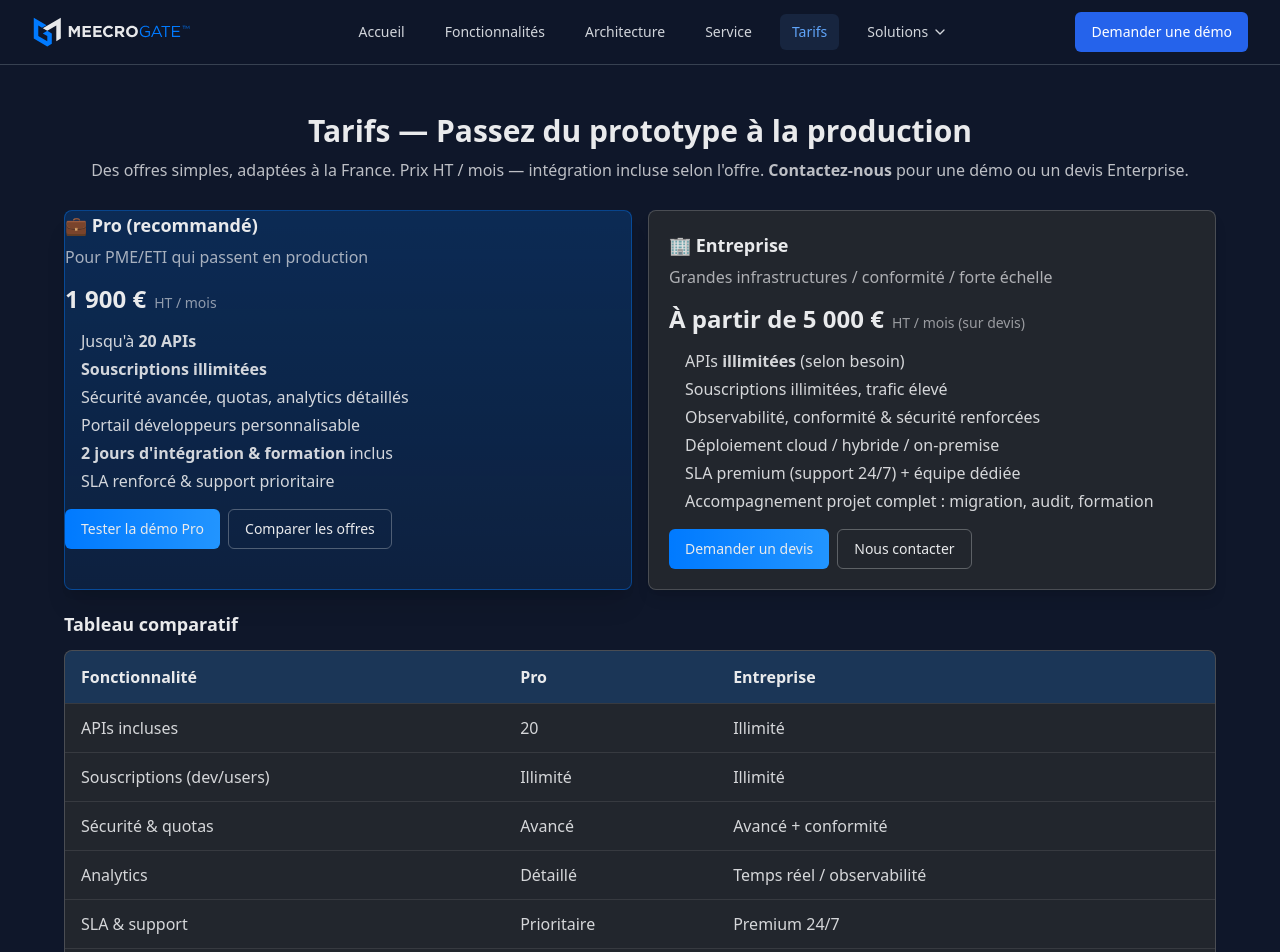
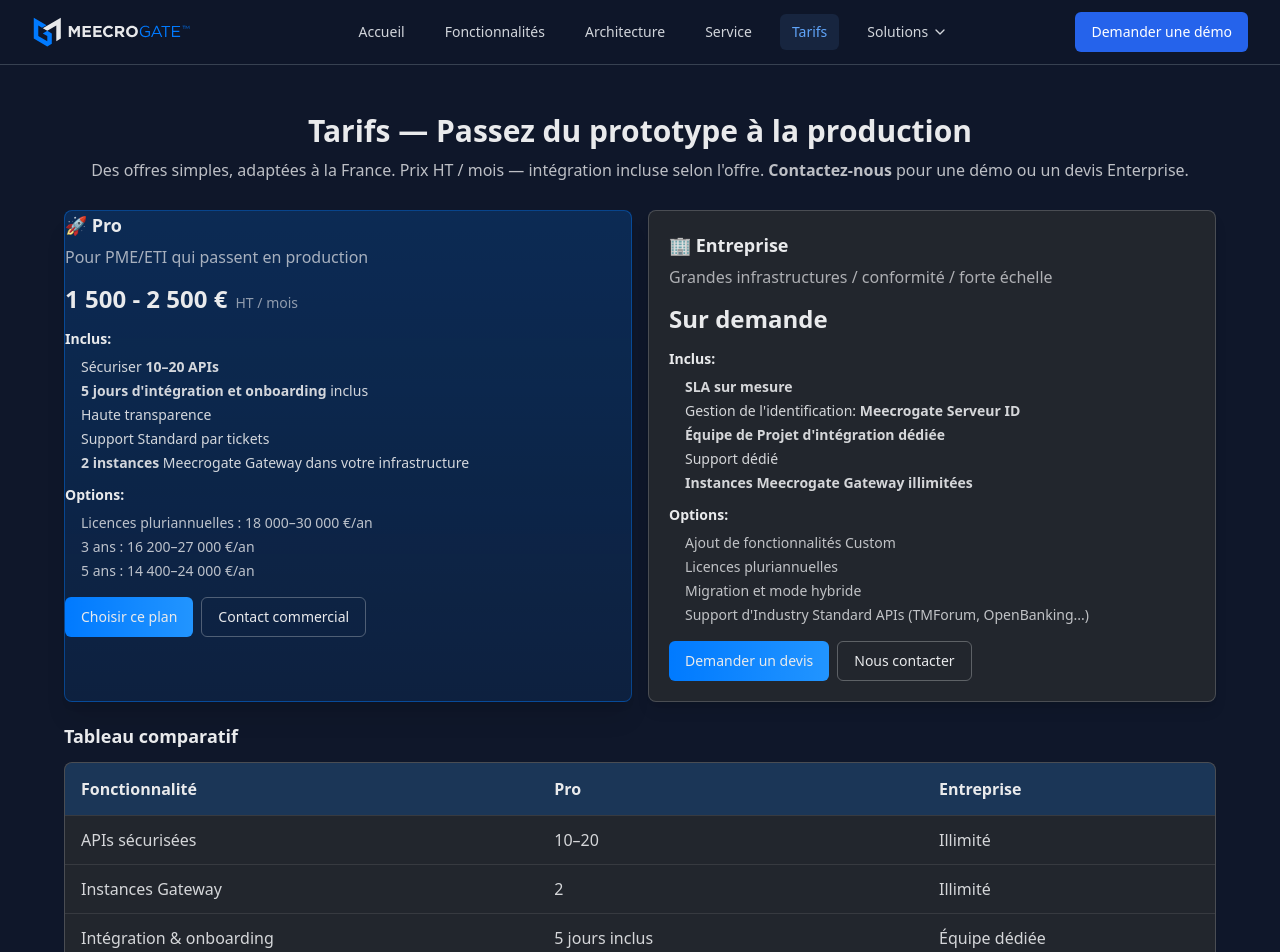
Before and after one commit to meecrogate/meecrogate.github.io, a React (Vite) app: page /pricing in a window 1280 px wide. Shown: the top 952 px of the page. Built offline with nearby package versions, Linux system fonts and the light colour scheme.

Commit message:
Update pricing for Pro and Enterprise

```diff
--- a/src/components/pricing/PricingHero.tsx
+++ b/src/components/pricing/PricingHero.tsx
@@ -29,26 +29,39 @@ const PricingHero = () => {
             aria-labelledby="pro-title"
             className="bg-gradient-to-b from-brand-blue/20 to-brand-blue/10 rounded-lg p-5.5 shadow-xl border border-brand-blue/40"
           >
-            <h2 id="pro-title" className="text-lg font-semibold mb-1.5 text-brand-light">💼 Pro (recommandé)</h2>
+            <h2 id="pro-title" className="text-lg font-semibold mb-1.5 text-brand-light">🚀 Pro</h2>
             <p className="text-brand-light/70 mb-3.5">Pour PME/ETI qui passent en production</p>
             <div className="flex items-baseline gap-2 mb-3.5">
-              <span className="text-2xl font-bold text-brand-light">1 900 €</span>
+              <span className="text-2xl font-bold text-brand-light">1 500 - 2 500 €</span>
               <span className="text-brand-light/60 text-sm">HT / mois</span>
             </div>
-            <ul className="mb-4 ml-4 text-brand-light/90 space-y-1">
-              <li>Jusqu'à <strong>20 APIs</strong></li>
-              <li><strong>Souscriptions illimitées</strong></li>
-              <li>Sécurité avancée, quotas, analytics détaillés</li>
-              <li>Portail développeurs personnalisable</li>
-              <li><strong>2 jours d'intégration & formation</strong> inclus</li>
-              <li>SLA renforcé & support prioritaire</li>
-            </ul>
+
+            <div className="mb-3">
+              <h3 className="text-sm font-semibold text-brand-light mb-2">Inclus:</h3>
+              <ul className="ml-4 text-brand-light/90 space-y-1 text-sm">
+                <li>Sécuriser <strong>10–20 APIs</strong></li>
+                <li><strong>5 jours d'intégration et onboarding</strong> inclus</li>
+                <li>Haute transparence</li>
+                <li>Support Standard par tickets</li>
+                <li><strong>2 instances</strong> Meecrogate Gateway dans votre infrastructure</li>
+              </ul>
+            </div>
+
+            <div className="mb-4">
+              <h3 className="text-sm font-semibold text-brand-light mb-2">Options:</h3>
+              <ul className="ml-4 text-brand-light/80 space-y-1 text-sm">
+                <li>Licences pluriannuelles : 18 000–30 000 €/an</li>
+                <li>3 ans : 16 200–27 000 €/an</li>
+                <li>5 ans : 14 400–24 000 €/an</li>
+              </ul>
+            </div>
+
             <div className="flex gap-2">
               <Button className="bg-gradient-to-r from-brand-blue to-brand-blue/80 hover:from-brand-blue/90 hover:to-brand-blue/70 text-brand-light border-0">
-                Tester la démo Pro
+                Choisir ce plan
               </Button>
               <Button variant="outline" className="border-brand-light/30 bg-transparent text-brand-light hover:bg-brand-light/10">
-                Comparer les offres
+                Contact commercial
               </Button>
             </div>
           </article>
@@ -61,17 +74,30 @@ const PricingHero = () => {
             <h2 id="enterprise-title" className="text-lg font-semibold mb-1.5 text-brand-light">🏢 Entreprise</h2>
             <p className="text-brand-light/70 mb-3.5">Grandes infrastructures / conformité / forte échelle</p>
             <div className="flex items-baseline gap-2 mb-3.5">
-              <span className="text-2xl font-bold text-brand-light">À partir de 5 000 €</span>
-              <span className="text-brand-light/60 text-sm">HT / mois (sur devis)</span>
+              <span className="text-2xl font-bold text-brand-light">Sur demande</span>
             </div>
-            <ul className="mb-4 ml-4 text-brand-light/90 space-y-1">
-              <li>APIs <strong>illimitées</strong> (selon besoin)</li>
-              <li>Souscriptions illimitées, trafic élevé</li>
-              <li>Observabilité, conformité & sécurité renforcées</li>
-              <li>Déploiement cloud / hybride / on-premise</li>
-              <li>SLA premium (support 24/7) + équipe dédiée</li>
-              <li>Accompagnement projet complet : migration, audit, formation</li>
-            </ul>
+
+            <div className="mb-3">
+              <h3 className="text-sm font-semibold text-brand-light mb-2">Inclus:</h3>
+              <ul className="ml-4 text-brand-light/90 space-y-1 text-sm">
+                <li><strong>SLA sur mesure</strong></li>
+                <li>Gestion de l'identification: <strong>Meecrogate Serveur ID</strong></li>
+                <li><strong>Équipe de Projet d'intégration dédiée</strong></li>
+                <li>Support dédié</li>
+                <li><strong>Instances Meecrogate Gateway illimitées</strong></li>
+              </ul>
+            </div>
+
+            <div className="mb-4">
+              <h3 className="text-sm font-semibold text-brand-light mb-2">Options:</h3>
+              <ul className="ml-4 text-brand-light/80 space-y-1 text-sm">
+                <li>Ajout de fonctionnalités Custom</li>
+                <li>Licences pluriannuelles</li>
+                <li>Migration et mode hybride</li>
+                <li>Support d'Industry Standard APIs (TMForum, OpenBanking...)</li>
+              </ul>
+            </div>
+
             <div className="flex gap-2">
               <Button className="bg-gradient-to-r from-brand-blue to-brand-blue/80 hover:from-brand-blue/90 hover:to-brand-blue/70 text-brand-light border-0">
                 Demander un devis
@@ -97,39 +123,39 @@ const PricingHero = () => {
               </thead>
               <tbody className="text-brand-light/90">
                 <tr>
-                  <td className="py-3 px-4 border-t border-brand-light/10">APIs incluses</td>
-                  <td className="py-3 px-4 border-t border-brand-light/10">20</td>
+                  <td className="py-3 px-4 border-t border-brand-light/10">APIs sécurisées</td>
+                  <td className="py-3 px-4 border-t border-brand-light/10">10–20</td>
                   <td className="py-3 px-4 border-t border-brand-light/10">Illimité</td>
                 </tr>
                 <tr>
-                  <td className="py-3 px-4 border-t border-brand-light/10">Souscriptions (dev/users)</td>
-                  <td className="py-3 px-4 border-t border-brand-light/10">Illimité</td>
+                  <td className="py-3 px-4 border-t border-brand-light/10">Instances Gateway</td>
+                  <td className="py-3 px-4 border-t border-brand-light/10">2</td>
                   <td className="py-3 px-4 border-t border-brand-light/10">Illimité</td>
                 </tr>
                 <tr>
-                  <td className="py-3 px-4 border-t border-brand-light/10">Sécurité & quotas</td>
-                  <td className="py-3 px-4 border-t border-brand-light/10">Avancé</td>
-                  <td className="py-3 px-4 border-t border-brand-light/10">Avancé + conformité</td>
+                  <td className="py-3 px-4 border-t border-brand-light/10">Intégration & onboarding</td>
+                  <td className="py-3 px-4 border-t border-brand-light/10">5 jours inclus</td>
+                  <td className="py-3 px-4 border-t border-brand-light/10">Équipe dédiée</td>
                 </tr>
                 <tr>
-                  <td className="py-3 px-4 border-t border-brand-light/10">Analytics</td>
-                  <td className="py-3 px-4 border-t border-brand-light/10">Détaillé</td>
-                  <td className="py-3 px-4 border-t border-brand-light/10">Temps réel / observabilité</td>
+                  <td className="py-3 px-4 border-t border-brand-light/10">Support</td>
+                  <td className="py-3 px-4 border-t border-brand-light/10">Standard par tickets</td>
+                  <td className="py-3 px-4 border-t border-brand-light/10">Support dédié</td>
                 </tr>
                 <tr>
-                  <td className="py-3 px-4 border-t border-brand-light/10">SLA & support</td>
-                  <td className="py-3 px-4 border-t border-brand-light/10">Prioritaire</td>
-                  <td className="py-3 px-4 border-t border-brand-light/10">Premium 24/7</td>
-                </tr>
-                <tr>
-                  <td className="py-3 px-4 border-t border-brand-light/10">Intégration incluse</td>
-                  <td className="py-3 px-4 border-t border-brand-light/10">2 jours</td>
+                  <td className="py-3 px-4 border-t border-brand-light/10">SLA</td>
+                  <td className="py-3 px-4 border-t border-brand-light/10">Standard</td>
                   <td className="py-3 px-4 border-t border-brand-light/10">Sur mesure</td>
                 </tr>
                 <tr>
+                  <td className="py-3 px-4 border-t border-brand-light/10">Serveur ID</td>
+                  <td className="py-3 px-4 border-t border-brand-light/10">—</td>
+                  <td className="py-3 px-4 border-t border-brand-light/10">✓ Inclus</td>
+                </tr>
+                <tr>
                   <td className="py-3 px-4 border-t border-brand-light/10">Prix (HT / mois)</td>
-                  <td className="py-3 px-4 border-t border-brand-light/10">1 900 €</td>
-                  <td className="py-3 px-4 border-t border-brand-light/10">À partir de 5 000 € (sur devis)</td>
+                  <td className="py-3 px-4 border-t border-brand-light/10">1 500 - 2 500 €</td>
+                  <td className="py-3 px-4 border-t border-brand-light/10">Sur demande</td>
                 </tr>
               </tbody>
             </table>
```
